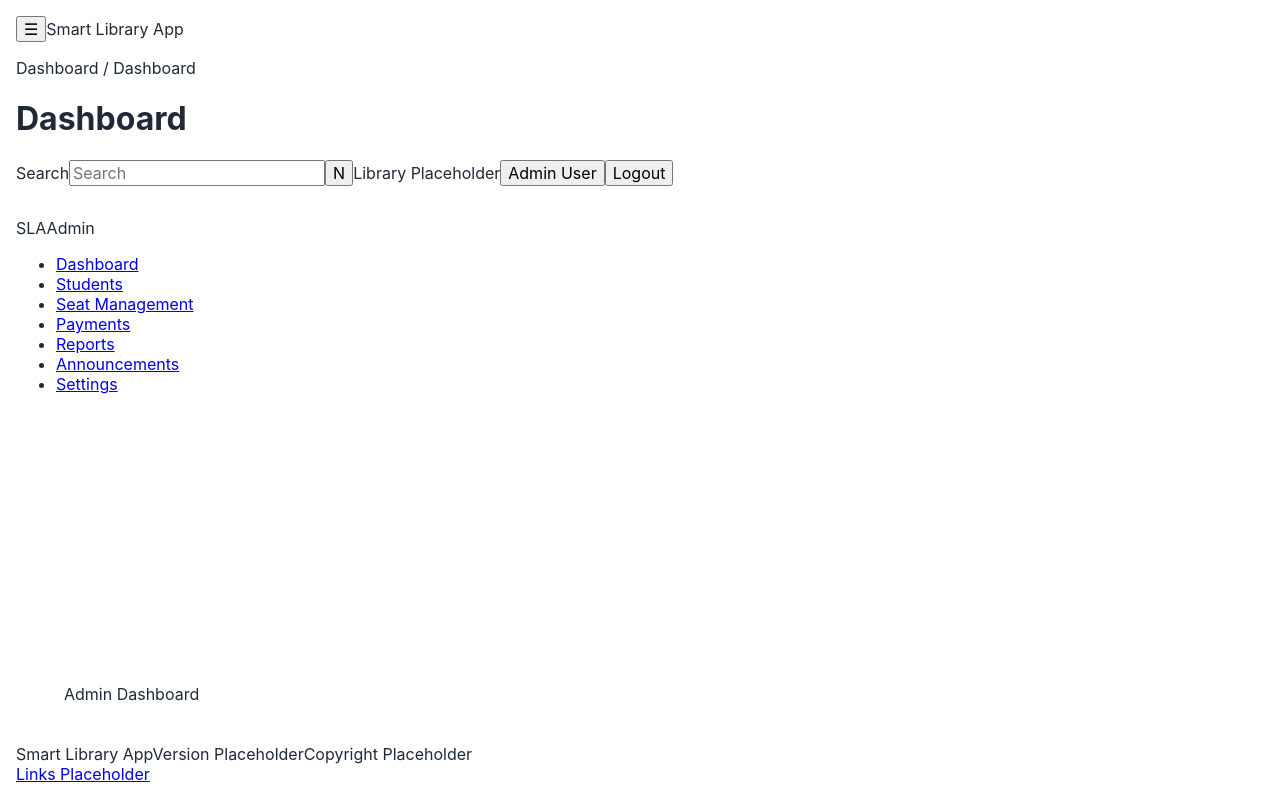
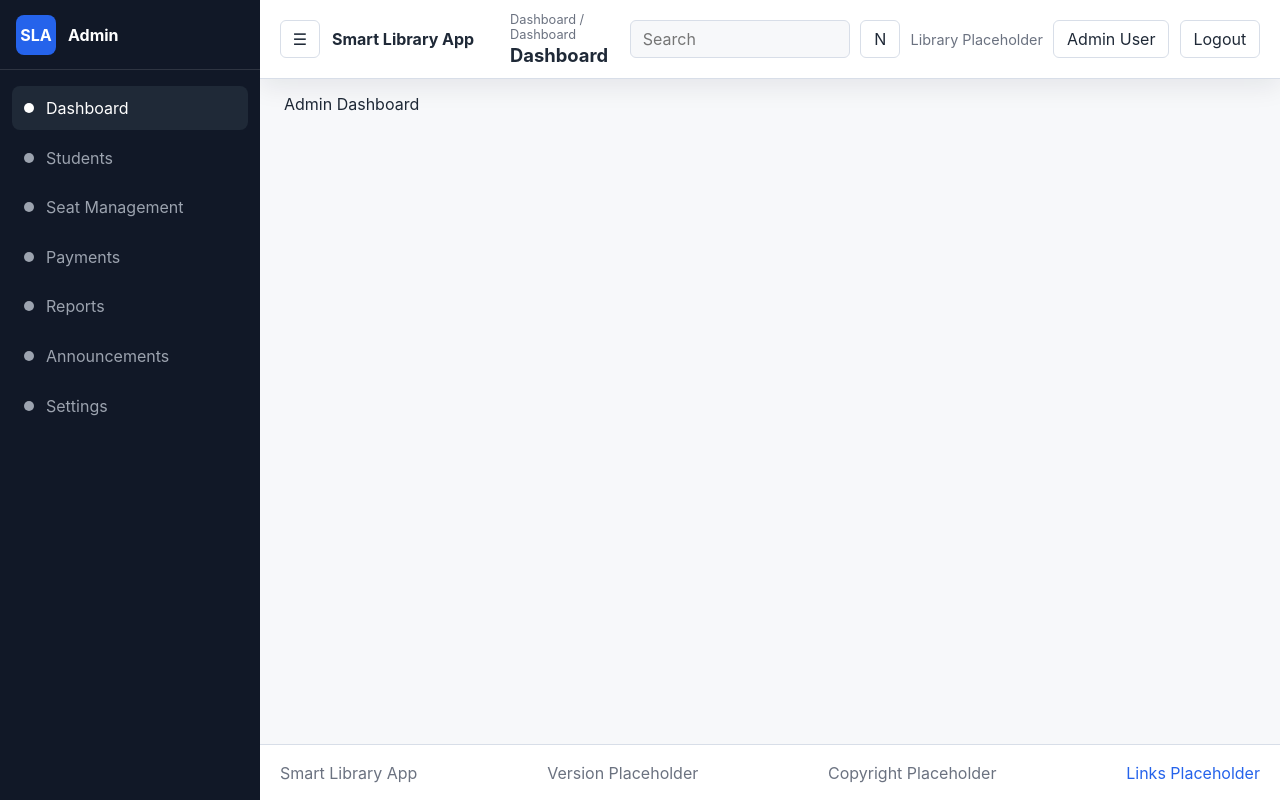
Before and after one commit to GAURAV-IITM/MAY2026-Team-021, a Vue app in the folder frontend/: page /admin/dashboard in a window 1280 px wide. Built offline with nearby package versions, Linux system fonts and the light colour scheme.

Commit message:
style(theme): establish global style variables

```diff
--- a/frontend/src/styles/global.css
+++ b/frontend/src/styles/global.css
@@ -6,6 +6,8 @@ body {
   margin: 0;
   min-width: 320px;
   min-height: 100vh;
+  background: var(--color-background);
+  color: var(--color-text);
   font-family:
     Inter,
     ui-sans-serif,
@@ -23,28 +25,453 @@ select {
   font: inherit;
 }
 
+a {
+  color: inherit;
+}
+
+button,
+a,
+input {
+  outline-offset: 3px;
+}
+
+button:focus-visible,
+a:focus-visible,
+input:focus-visible {
+  outline: 3px solid var(--color-focus);
+}
+
+.sr-only {
+  position: absolute;
+  width: 1px;
+  height: 1px;
+  padding: 0;
+  margin: -1px;
+  overflow: hidden;
+  clip: rect(0, 0, 0, 0);
+  white-space: nowrap;
+  border: 0;
+}
+
 .app-layout {
   min-height: 100vh;
-  display: grid;
-  grid-template-rows: auto 1fr auto;
   background: var(--color-background);
 }
 
+.app-layout--dashboard {
+  --sidebar-current-width: var(--layout-sidebar-width);
+  display: flex;
+  flex-direction: column;
+  min-height: 100vh;
+  background: var(--color-surface);
+}
+
+.app-layout--dashboard.is-sidebar-collapsed {
+  --sidebar-current-width: var(--layout-sidebar-collapsed-width);
+}
+
 .app-layout__main {
-  width: min(100%, var(--layout-content-width));
-  margin: 0 auto;
+  width: auto;
+  min-height: calc(100vh - var(--layout-navbar-height) - var(--layout-footer-height));
+  margin: var(--layout-navbar-height) 0 0 var(--sidebar-current-width);
   padding: 1.5rem;
+  overflow: auto;
+  transition:
+    margin-left 180ms ease,
+    width 180ms ease;
 }
 
 .app-navbar,
 .app-sidebar,
 .app-footer {
+  border-color: var(--color-border);
+}
+
+/* Dashboard navbar */
+.app-navbar {
+  position: fixed;
+  top: 0;
+  right: 0;
+  left: var(--sidebar-current-width);
+  z-index: 30;
+  display: flex;
+  align-items: center;
+  gap: 1.25rem;
+  min-height: var(--layout-navbar-height);
+  padding: 0.75rem 1.25rem;
+  background: var(--color-surface-elevated);
+  border-bottom: 1px solid var(--color-border);
+  box-shadow: var(--shadow-shell);
+  transition: left 180ms ease;
+}
+
+.app-navbar__brand,
+.app-navbar__actions,
+.app-navbar__page {
+  display: flex;
+  align-items: center;
+}
+
+.app-navbar__brand {
+  gap: 0.75rem;
+  min-width: 210px;
+}
+
+.app-navbar__menu-button,
+.app-navbar__icon-button,
+.app-navbar__profile,
+.app-navbar__logout {
+  min-height: 38px;
+  border: 1px solid var(--color-border);
+  border-radius: var(--radius-sm);
+  background: var(--color-surface-elevated);
+  color: var(--color-text);
+  cursor: pointer;
+}
+
+.app-navbar__menu-button,
+.app-navbar__icon-button {
+  width: 40px;
+}
+
+.app-navbar__profile,
+.app-navbar__logout {
+  padding: 0 0.8rem;
+}
+
+.app-navbar__logo {
+  font-weight: 700;
+  white-space: nowrap;
+}
+
+.app-navbar__page {
+  min-width: 0;
+  flex: 1;
+  flex-direction: column;
+  align-items: flex-start;
+  gap: 0.15rem;
+}
+
+.app-navbar__page h1,
+.app-navbar__breadcrumb {
+  margin: 0;
+}
+
+.app-navbar__page h1 {
+  font-size: 1.15rem;
+  font-weight: 700;
+}
+
+.app-navbar__breadcrumb {
+  color: var(--color-text-muted);
+  font-size: 0.8rem;
+}
+
+.app-navbar__actions {
+  justify-content: flex-end;
+  gap: 0.65rem;
+}
+
+.app-navbar__search input {
+  width: 220px;
+  min-height: 38px;
+  border: 1px solid var(--color-border);
+  border-radius: var(--radius-sm);
+  padding: 0 0.75rem;
+  color: var(--color-text);
+  background: var(--color-surface);
+}
+
+.app-navbar__library {
+  color: var(--color-text-muted);
+  font-size: 0.9rem;
+  white-space: nowrap;
+}
+
+/* Dashboard sidebar */
+.app-sidebar {
+  position: fixed;
+  top: 0;
+  bottom: 0;
+  left: 0;
+  z-index: 40;
+  width: var(--sidebar-current-width);
+  overflow-x: hidden;
+  overflow-y: auto;
+  background: var(--color-sidebar);
+  color: #ffffff;
+  transition:
+    width 180ms ease,
+    transform 180ms ease;
+}
+
+.app-sidebar__header {
+  display: flex;
+  align-items: center;
+  gap: 0.75rem;
+  min-height: var(--layout-navbar-height);
+  padding: 0 1rem;
+  border-bottom: 1px solid rgba(255, 255, 255, 0.12);
+}
+
+.app-sidebar__logo {
+  display: inline-flex;
+  align-items: center;
+  justify-content: center;
+  width: 40px;
+  height: 40px;
+  flex: 0 0 40px;
+  border-radius: var(--radius-md);
+  background: var(--color-primary);
+  font-weight: 700;
+}
+
+.app-sidebar__title {
+  font-weight: 700;
+  white-space: nowrap;
+}
+
+.app-sidebar__nav {
+  padding: 1rem 0.75rem;
+}
+
+.app-sidebar__nav ul {
+  display: flex;
+  flex-direction: column;
+  gap: 0.35rem;
+  padding: 0;
+  margin: 0;
+  list-style: none;
+}
+
+.app-sidebar__link {
+  display: flex;
+  align-items: center;
+  gap: 0.75rem;
+  min-height: 44px;
+  padding: 0 0.75rem;
+  border-radius: var(--radius-md);
+  color: var(--color-sidebar-muted);
+  text-decoration: none;
+  transition:
+    background-color 160ms ease,
+    color 160ms ease;
+}
+
+.app-sidebar__link:hover,
+.app-sidebar__link:focus-visible,
+.app-sidebar__link.router-link-active {
+  background: var(--color-sidebar-active);
+  color: #ffffff;
+}
+
+.app-sidebar__marker {
+  width: 10px;
+  height: 10px;
+  flex: 0 0 10px;
+  border-radius: 50%;
+  background: currentColor;
+}
+
+.app-sidebar__label {
+  white-space: nowrap;
+}
+
+.is-sidebar-collapsed .app-sidebar__title,
+.is-sidebar-collapsed .app-sidebar__label {
+  opacity: 0;
+  pointer-events: none;
+}
+
+.app-sidebar__backdrop {
+  display: none;
+}
+
+/* Shared footer */
+.app-footer {
+  display: flex;
+  align-items: center;
+  justify-content: space-between;
+  gap: 1rem;
+  min-height: var(--layout-footer-height);
+  padding: 0.75rem 1.25rem;
+  color: var(--color-text-muted);
+  background: var(--color-surface-elevated);
+  border-top: 1px solid var(--color-border);
+}
+
+.app-layout--dashboard .app-footer {
+  margin-left: var(--sidebar-current-width);
+  transition: margin-left 180ms ease;
+}
+
+.app-footer a {
+  color: var(--color-primary);
+  text-decoration: none;
+}
+
+.app-footer a:hover {
+  text-decoration: underline;
+}
+
+/* Auth shell */
+.app-layout--auth {
+  display: flex;
+  flex-direction: column;
+  min-height: 100vh;
+  background: var(--color-surface);
+}
+
+.auth-navbar {
+  display: flex;
+  align-items: center;
+  justify-content: center;
+  min-height: var(--layout-navbar-height);
   padding: 1rem;
-  border-color: var(--color-border);
+}
+
+.auth-navbar__logo,
+.auth-layout__logo {
+  font-weight: 800;
+  color: var(--color-text);
+}
+
+.auth-layout__main {
+  display: flex;
+  flex: 1;
+  flex-direction: column;
+  align-items: center;
+  justify-content: center;
+  gap: 1.25rem;
+  padding: 1.5rem;
+}
+
+.auth-layout__logo {
+  font-size: 1.25rem;
+}
+
+.auth-layout__card {
+  width: min(100%, 440px);
+  min-height: 260px;
+  padding: 2rem;
+  border: 1px solid var(--color-border);
+  border-radius: var(--radius-md);
+  background: var(--color-surface-elevated);
+  box-shadow: var(--shadow-shell);
+}
+
+.app-layout--auth .app-footer {
+  justify-content: center;
+  flex-wrap: wrap;
+}
+
+@media (max-width: 1100px) {
+  .app-layout--dashboard {
+    --sidebar-current-width: var(--layout-sidebar-collapsed-width);
+  }
+
+  .app-navbar__search input {
+    width: 160px;
+  }
+
+  .app-sidebar__title,
+  .app-sidebar__label {
+    opacity: 0;
+    pointer-events: none;
+  }
+}
+
+@media (max-width: 768px) {
+  .app-layout--dashboard {
+    --sidebar-current-width: 0px;
+  }
+
+  .app-layout__main,
+  .app-layout--dashboard .app-footer {
+    margin-left: 0;
+  }
+
+  .app-layout__main {
+    margin-top: 128px;
+    min-height: calc(100vh - 128px - var(--layout-footer-height));
+  }
+
+  .app-navbar {
+    left: 0;
+    flex-wrap: wrap;
+    min-height: auto;
+  }
+
+  .app-navbar__brand {
+    min-width: auto;
+  }
+
+  .app-navbar__page {
+    order: 3;
+    flex-basis: 100%;
+  }
+
+  .app-navbar__actions {
+    flex: 1;
+  }
+
+  .app-navbar__search,
+  .app-navbar__library {
+    display: none;
+  }
+
+  .app-sidebar {
+    width: min(82vw, var(--layout-sidebar-width));
+    transform: translateX(-100%);
+  }
+
+  .app-sidebar.is-open {
+    transform: translateX(0);
+  }
+
+  .app-sidebar__title,
+  .app-sidebar__label {
+    opacity: 1;
+    pointer-events: auto;
+  }
+
+  .app-sidebar__backdrop {
+    position: fixed;
+    inset: 0;
+    z-index: 35;
+    display: block;
+    border: 0;
+    background: rgba(15, 23, 42, 0.48);
+    cursor: pointer;
+  }
+
+  .app-footer {
+    flex-direction: column;
+    align-items: flex-start;
+  }
+}
+
+@media (max-width: 480px) {
+  .app-layout__main {
+    padding: 1rem;
+  }
+
+  .app-navbar__actions {
+    justify-content: flex-end;
+  }
+
+  .app-navbar__profile,
+  .app-navbar__logout {
+    padding: 0 0.55rem;
+  }
+
+  .auth-layout__card {
+    padding: 1.25rem;
+  }
 }
 
 /*
 src/styles: Global CSS foundations for variables, theme rules, and base styles.
 TODO:
-- Add full application layout styling when UI implementation begins.
+- Continue refining the shell once the design system and component library are finalized.
 */
--- a/frontend/src/styles/variables.css
+++ b/frontend/src/styles/variables.css
@@ -1,9 +1,24 @@
 :root {
   --color-background: #ffffff;
   --color-surface: #f7f8fa;
+  --color-surface-elevated: #ffffff;
   --color-text: #1f2937;
+  --color-text-muted: #6b7280;
   --color-border: #d8dee8;
+  --color-primary: #2563eb;
+  --color-primary-soft: #e8f0ff;
+  --color-sidebar: #111827;
+  --color-sidebar-muted: #9ca3af;
+  --color-sidebar-active: #1f2937;
+  --color-focus: #f59e0b;
   --layout-content-width: 1200px;
+  --layout-navbar-height: 70px;
+  --layout-footer-height: 56px;
+  --layout-sidebar-width: 260px;
+  --layout-sidebar-collapsed-width: 72px;
+  --shadow-shell: 0 8px 24px rgba(15, 23, 42, 0.08);
+  --radius-sm: 6px;
+  --radius-md: 8px;
 }
 
 /*
```
